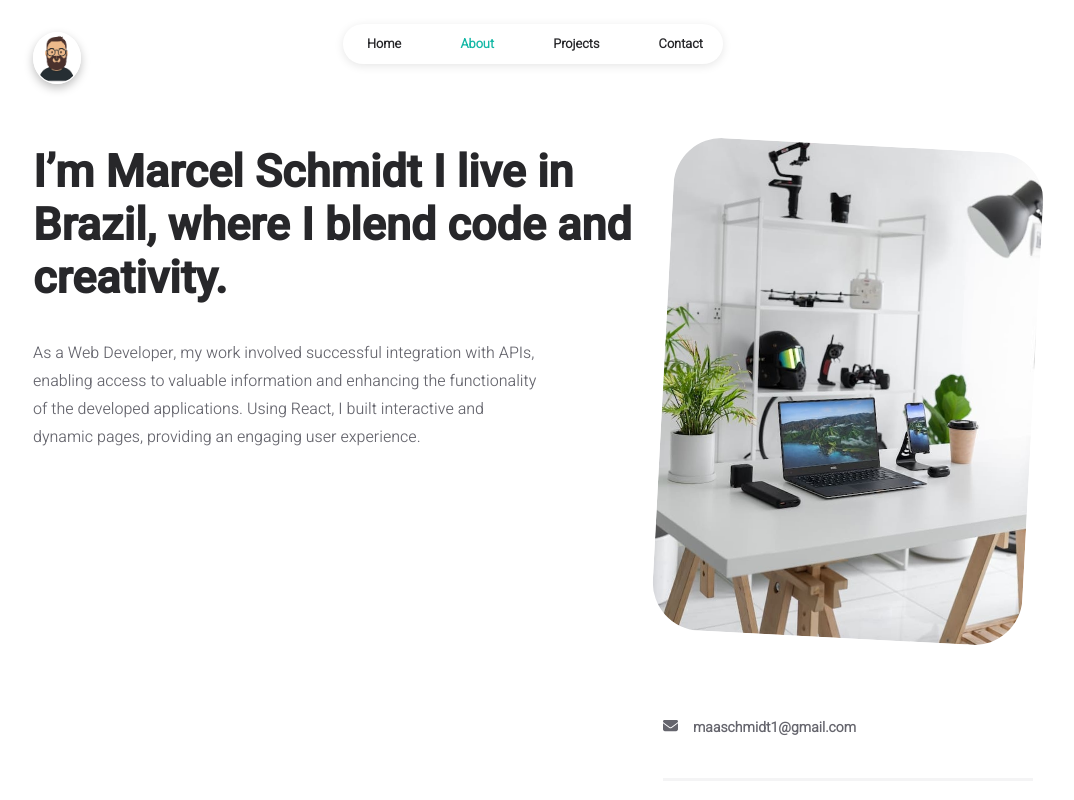
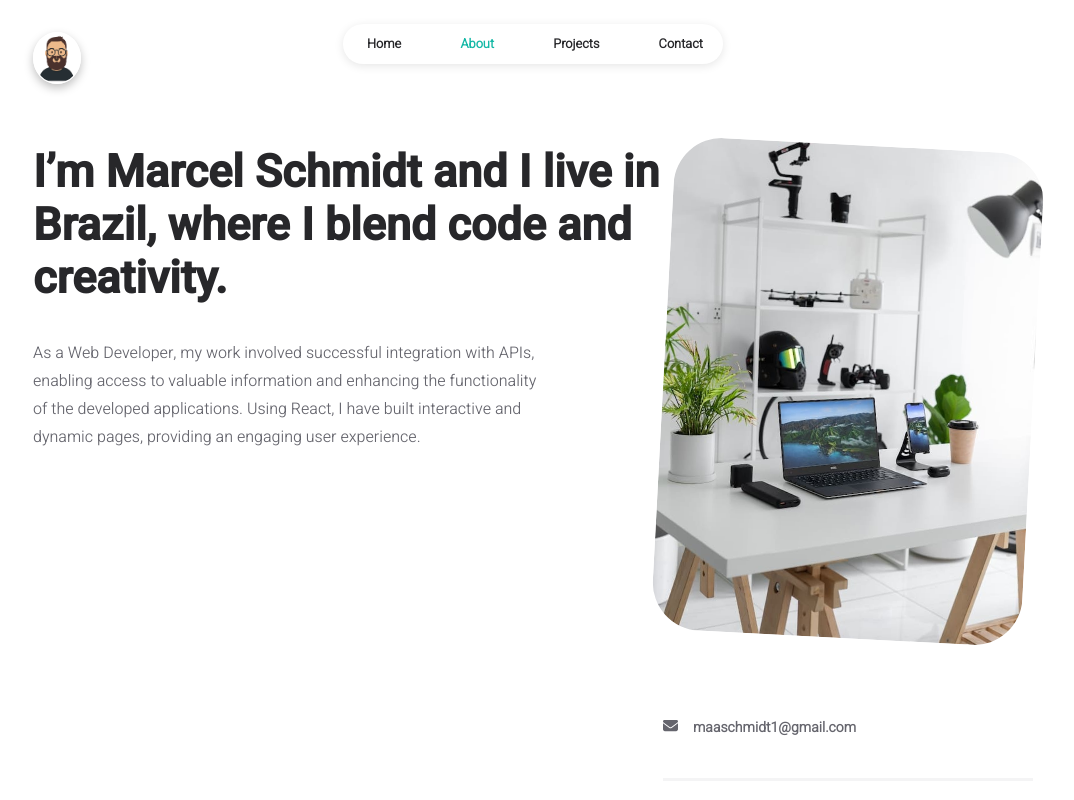
Before and after one commit to maaschmidt/portfolio, a React (Create React App) app: page /about in a window 1280 px wide. Shown: the top 800 px of the page, without its empty margins (107-1181 px from the left). Built offline with nearby package versions, Linux system fonts and the light colour scheme; the HTML template or start-up script is replaced by a standard one.

Commit message:
fix: correct sentences

```diff
--- a/src/data/user.js
+++ b/src/data/user.js
@@ -19,15 +19,15 @@ const INFO = {
 
 	about: {
 		title:
-			"I’m Marcel Schmidt I live in Brazil, where I blend code and creativity.",
+			"I’m Marcel Schmidt and I live in Brazil, where I blend code and creativity.",
 		description:
-			"As a Web Developer, my work involved successful integration with APIs, enabling access to valuable information and enhancing the functionality of the developed applications. Using React, I built interactive and dynamic pages, providing an engaging user experience.",
+			"As a Web Developer, my work involved successful integration with APIs, enabling access to valuable information and enhancing the functionality of the developed applications. Using React, I have built interactive and dynamic pages, providing an engaging user experience.",
 	},
 
 	projectsPage: {
-		title: "Things I did to learn and trying to put my mark on the universe.",
+		title: "Things I have done to learn and trying to put my mark on the universe.",
 		description:
-			"My development experience spans one year, with a primary focus on backend. I have worked with NodeJS and the Express framework to build web applications in JavaScript, integrating them with a PostgreSQL database. Additionally, I have utilized React in various study projects and, in my most recent job, I gained experience with Node, React, AWS, TypeScript, and MongoDB.",
+			"My development experience spans one year, with a primary focus on backend. I have worked with NodeJS and the Express framework to build web applications in JavaScript, integrating them with a PostgreSQL database. Furthermore, I have utilized React in various study projects and, in my most recent job, I gained experience with Node, React, AWS, TypeScript, and MongoDB.",
 	},
 
 	projects: [
```
